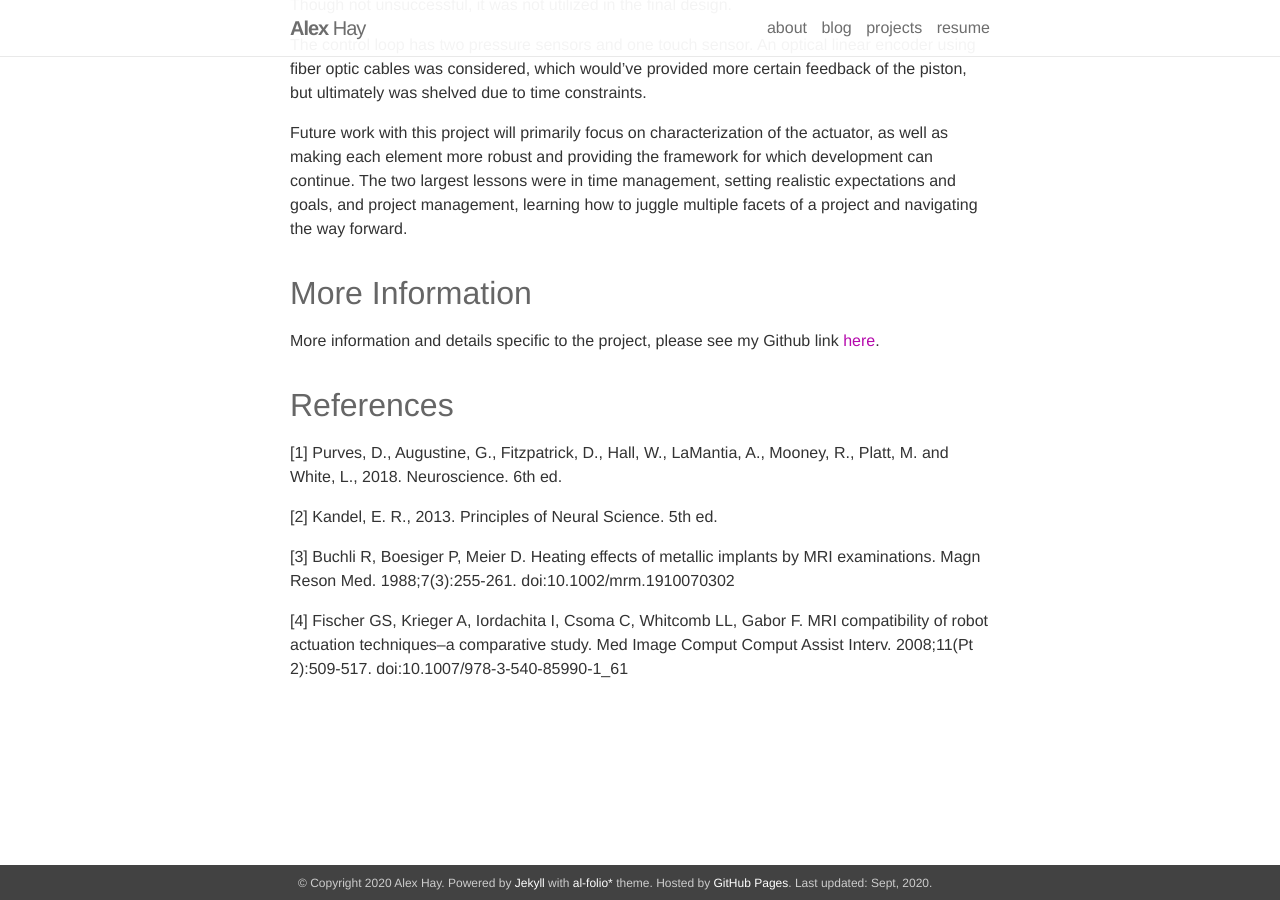
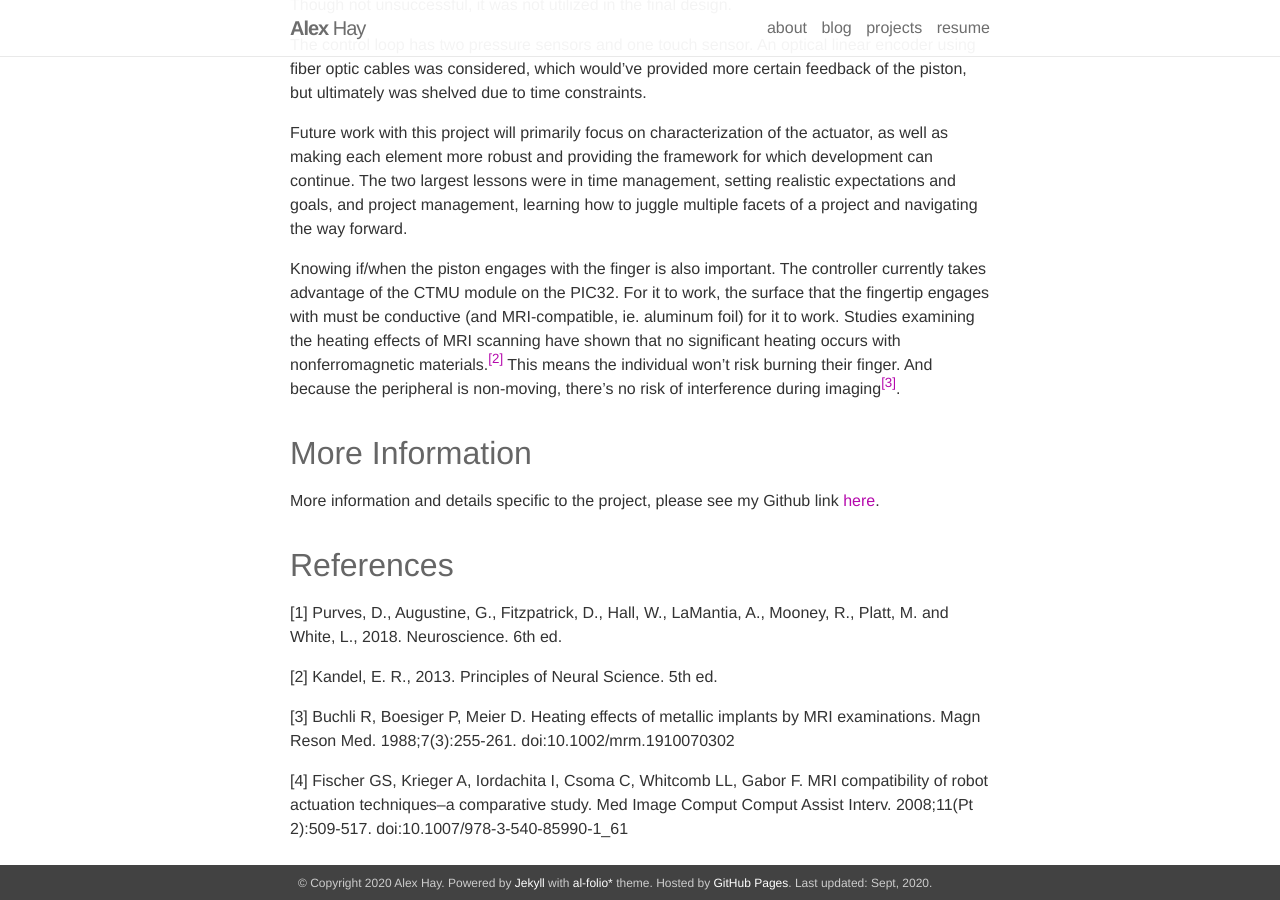
Before and after one commit to an-minyoung/an-minyoung.github.io, a Jekyll site: the page built from _projects/4_project.markdown, in a window 1280 px wide and 900 px high, scrolled down 5382 px. Built offline with Jekyll 4.4.1, drawn with Linux system fonts in a browser that asks for light colours; nearby versions of some CDN libraries; some of the changed lines change nothing that is shown.

Commit message:
manual.pdf

```diff
--- a/_projects/4_project.markdown
+++ b/_projects/4_project.markdown
@@ -9,11 +9,8 @@ img: /assets/img/pneumatic_actuator/fig_01.png
   <a href=""></a><div class=""></div>
   <a href="https://github.com/alexanderhay2020/499_pneumatic"><div class="color-button">GitHub</div></a>
   <a href="https://youtu.be/s4PYeK4FzfA"><div class="color-button">YouTube</div></a>
-  <!-- manual link -->
-  <a href="https://docs.google.com/document/d/1iMdl5hpP_emYXVEchicDH41gPpMzWWeitnvOTYf4hh8/edit?usp=sharing"><div class="color-button">Manual</div></a>
-  <!-- Solidworks link -->
+  <a href="/assets/pdf/manual.pdf"><div class="color-button">Manual</div></a>
   <a href="https://drive.google.com/drive/folders/13laoiJDyfBOlWCCcYVfk1w05I2iibtdy?usp=sharing"><div class="color-button">Solidworks</div></a>
-
 </p>
 
 Working with Dr. Netta Gurari in the Robotics and Sensorimotor Control Lab, our goal is to create and trace a sensory percept through the brain using an artificial stimulus and fMRI.
@@ -111,6 +108,8 @@ The control loop has two pressure sensors and one touch sensor. An optical linea
 
 Future work with this project will primarily focus on characterization of the actuator, as well as making each element more robust and providing the framework for which development can continue. The two largest lessons were in time management, setting realistic expectations and goals, and project management, learning how to juggle multiple facets of a project and navigating the way forward.
 
+Knowing if/when the piston engages with the finger is also important. The controller currently takes advantage of the CTMU module on the PIC32. For it to work, the surface that the fingertip engages with must be conductive (and MRI-compatible, ie. aluminum foil) for it to work. Studies examining the heating effects of MRI scanning have shown that no significant heating occurs with nonferromagnetic materials.<sup>[[2]](https://onlinelibrary.wiley.com/doi/abs/10.1002/mrm.1910070302?sid=nlm%3Apubmed)</sup> This means the individual won't risk burning their finger. And because the peripheral is non-moving, there's no risk of interference during imaging<sup>[[3]](https://pubmed.ncbi.nlm.nih.gov/18982643/)</sup>.
+
 ## More Information
 
 More information and details specific to the project, please see my Github link [here](https://github.com/alexanderhay2020/499_pneumatic).
```
Also changed, not shown: 1 other file.
